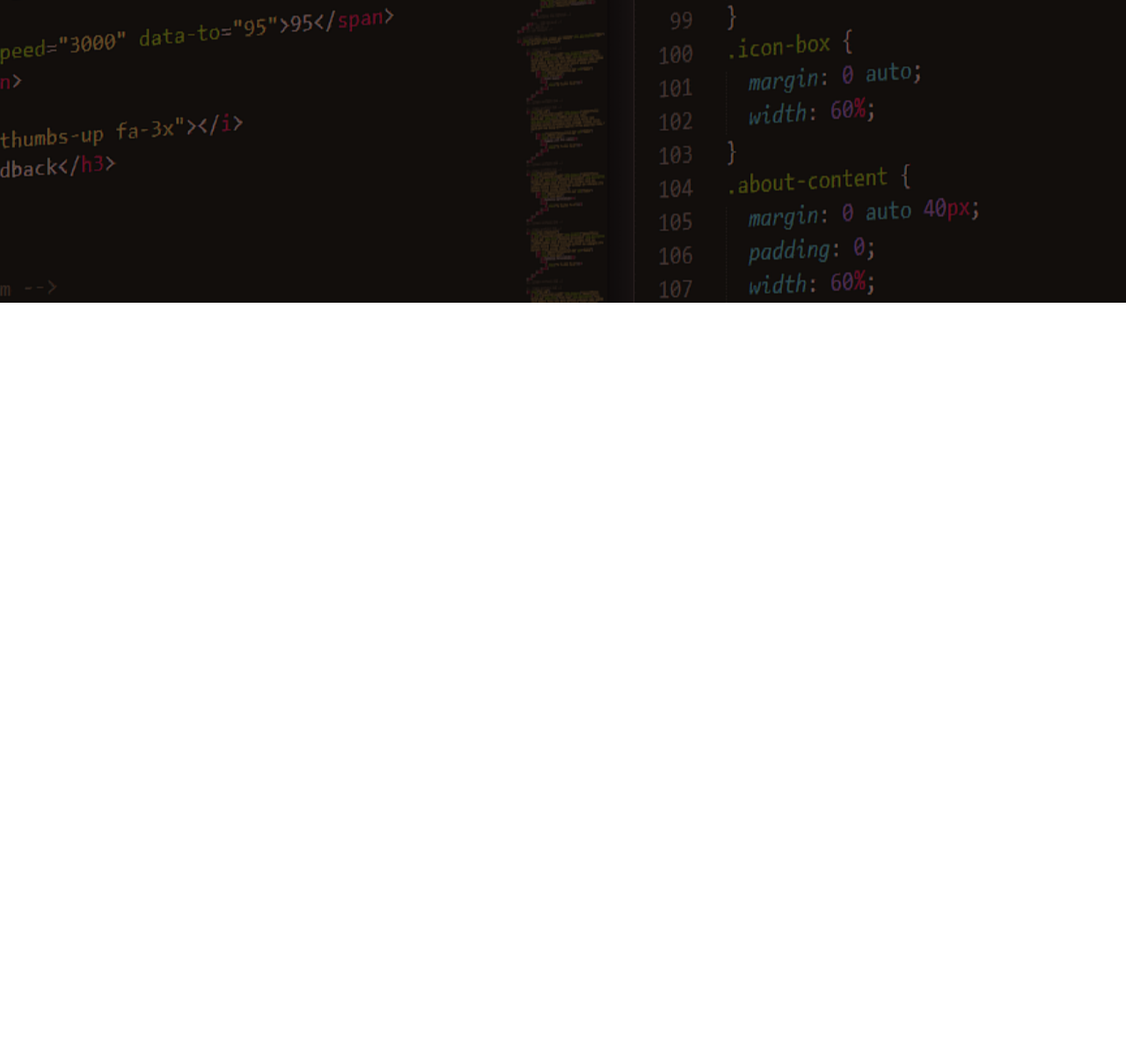
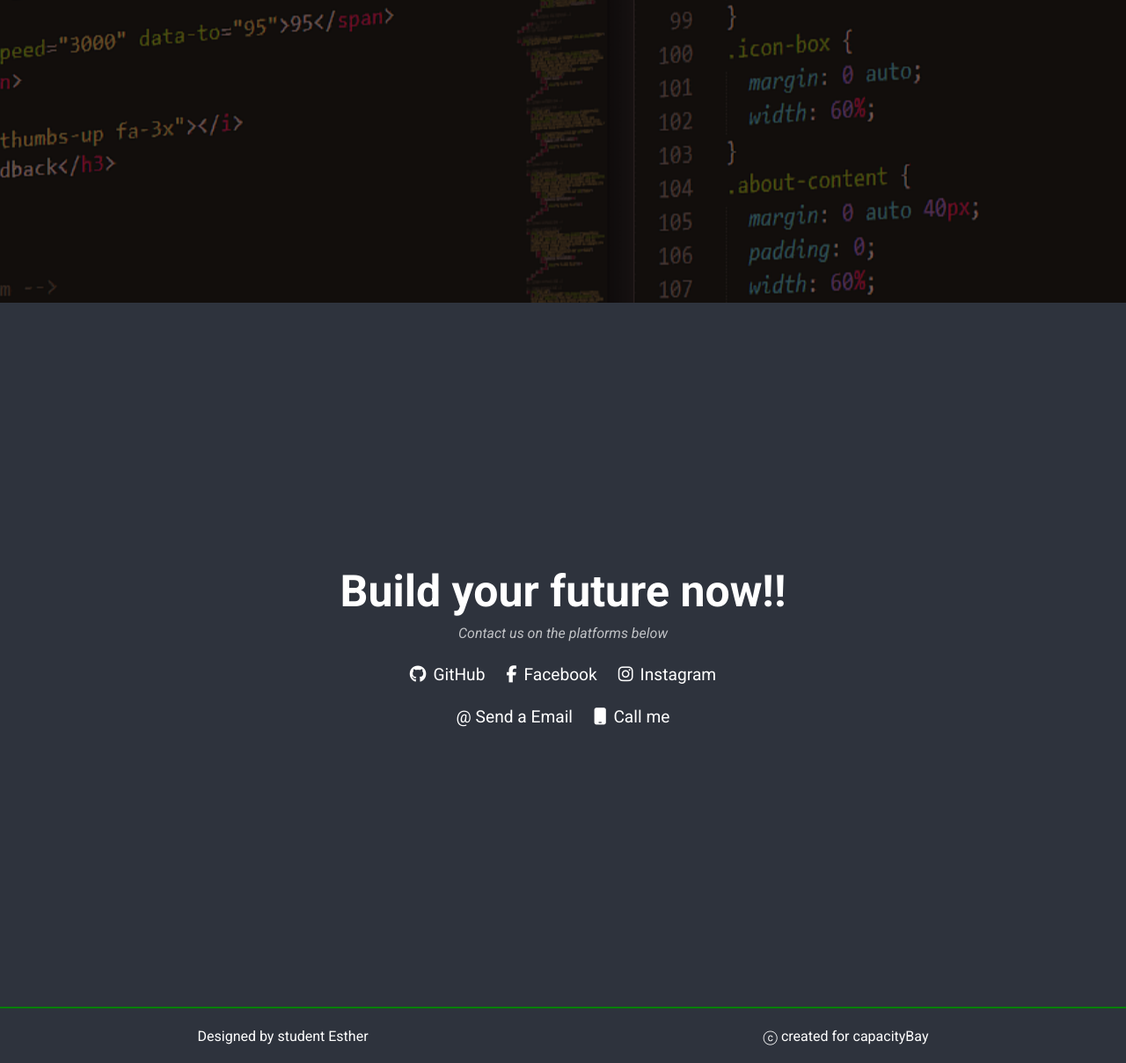
Before and after one commit to chisom-obodo/personal-portfolio, a plain HTML site: page index.html in a window 1280 px wide. Shown: the part 456-1664 px from the top of the page at 88% size. Before the commit the page ends 800 px from the top, so only its background shows below. Drawn offline with Linux system fonts and the light colour scheme.

Commit message:
second commit

```diff
--- a/index.html
+++ b/index.html
@@ -5,7 +5,9 @@
     <meta charset="UTF-8">
     <meta name="viewport" content="width=device-width, initial-scale=1.0">
     <title>Webpage</title>
+    <link rel="stylesheet" href="path/to/font-awesome/css/font-awesome.min.css">
     <link rel="stylesheet" href="style.css">
+
 </head>
 
 <body>
@@ -14,20 +16,35 @@
             <div class="name">
                 capacityBay
             </div>
-                <ul>
+            <ul>
                 <li class="nav-link"><a href="#About">About</a></li>
                 <li class="nav-link"><a href="#Work">Work</a></li>
                 <li class="nav-link"><a href="#Contact">Contact</a></li>
-                </ul>
+            </ul>
         </nav>
         <div class="content">
             <h1>Hey I am student Esther</h1>
             <p><em>I am a web developer</em></p>
         </div>
     </div>
+    <div class="below-content">
+        <div class="section">
+            <h1>Build your future now!!</h1>
+            <p class="par"><em>Contact us on the platforms below</em></p>
+            <a href="#" class="icon"><i class="fa-brands fa-github" ></i>GitHub</a>
+            <a href="#" class="icon"><i class="fa fa-facebook"></i>Facebook</a>
+            <a href="" class="icon"><i class="fa fa-instagram"></i>Instagram</a><br>
+            <a href="#">@ Send a Email</a>
+            <a href="#" class="icon"><i class="fa-solid fa-mobile"></i>Call me</a>        </div>
+    </div>
+    <footer class="foot">
+        <p class="para">Designed by student Esther</p>
+        <p class="para">ⓒ created for capacityBay</p>
+    </footer>
 
 
 
+    <script src="https://kit.fontawesome.com/ba286d3682.js" crossorigin="anonymous"></script>
 </body>
 
 </html>
--- a/style.css
+++ b/style.css
@@ -62,3 +62,44 @@
   font-size: 30px;
   color: rgb(2, 127, 2);
 }
+.below-content{
+  text-align:center;
+  align-content: center;
+  height: 100vh;
+  background-color: rgb(46, 51, 61);
+  color: white;
+  line-height: 3rem;
+
+}
+.below-content a{
+  text-decoration: none;
+  color: white;
+  cursor: pointer;
+  line-height: 2rem;
+  font-size: larger;
+  align-items: center;
+  padding: 10px;
+}
+a:hover{
+  color: black;
+  transition: 1s ease-in-out;
+}
+.below-content div h1{
+  font-size: 50px;
+}
+.below-content div .par{
+ opacity: 0.7;
+}
+.foot{
+  border-top: 2px solid green;
+  width: 100%;
+  height: 4rem;
+  background-color: rgb(46, 51, 61);
+  display: flex;
+  justify-content: space-around;
+  align-items: center;
+  color: white;
+}
+.icon i{
+ margin-right: 8px;
+}
```
